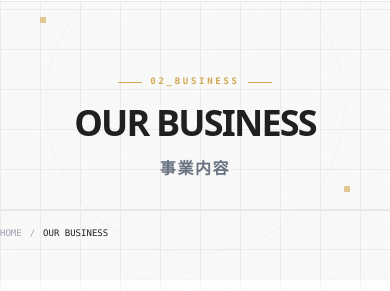
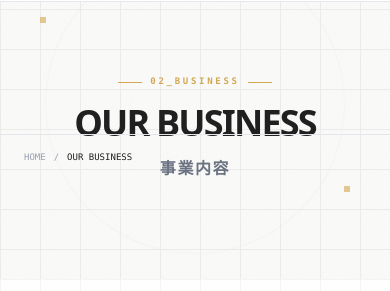
Before and after one commit to kawabata1111/O2plusNO, a Next.js app: page /business in a window 390 px wide. Shown: the part 71-362 px from the top of the page. Built offline with nearby package versions, Linux system fonts and the light colour scheme.

Commit message:
Fix: Adjust Breadcrumb position and padding on mobile

```diff
--- a/components/ui/PageHeader.tsx
+++ b/components/ui/PageHeader.tsx
@@ -90,12 +90,12 @@ export default function PageHeader({ title, subtitle, enTitle }: PageHeaderProps
                     initial={{ opacity: 0 }}
                     animate={{ opacity: 1 }}
                     transition={{ delay: 0.5, duration: 0.8 }}
-                    className="absolute bottom-[-60px] md:bottom-[-80px] left-0 w-full flex justify-between items-center text-[9px] font-mono text-gray-400 border-t border-gray-200 pt-4"
+                    className="absolute bottom-4 md:bottom-8 left-0 w-full px-6 flex justify-between items-center text-[9px] font-mono text-gray-400 border-t border-gray-200 pt-4"
                 >
                     <div className="flex gap-2">
                         <Link href="/" className="hover:text-[#d4a853] transition-colors">HOME</Link>
                         <span>/</span>
-                        <span className="text-[#1e1e1e]">{enTitle}</span>
+                        <span className="text-[#1e1e1e] truncate max-w-[150px]">{enTitle}</span>
                     </div>
                     <div className="hidden sm:block uppercase">
                         SESSION_ID: {Math.random().toString(36).substr(2, 6).toUpperCase()}
```
